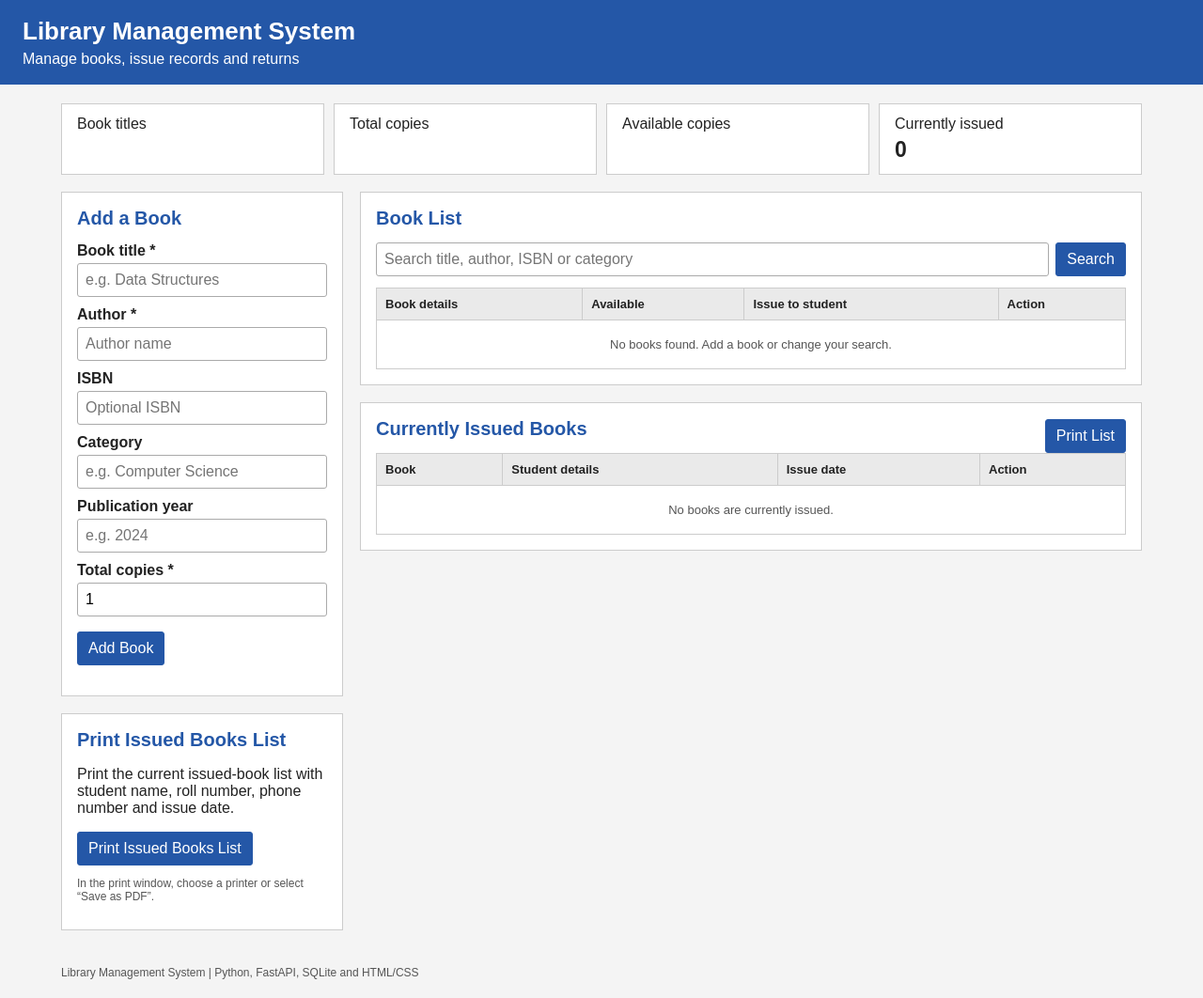
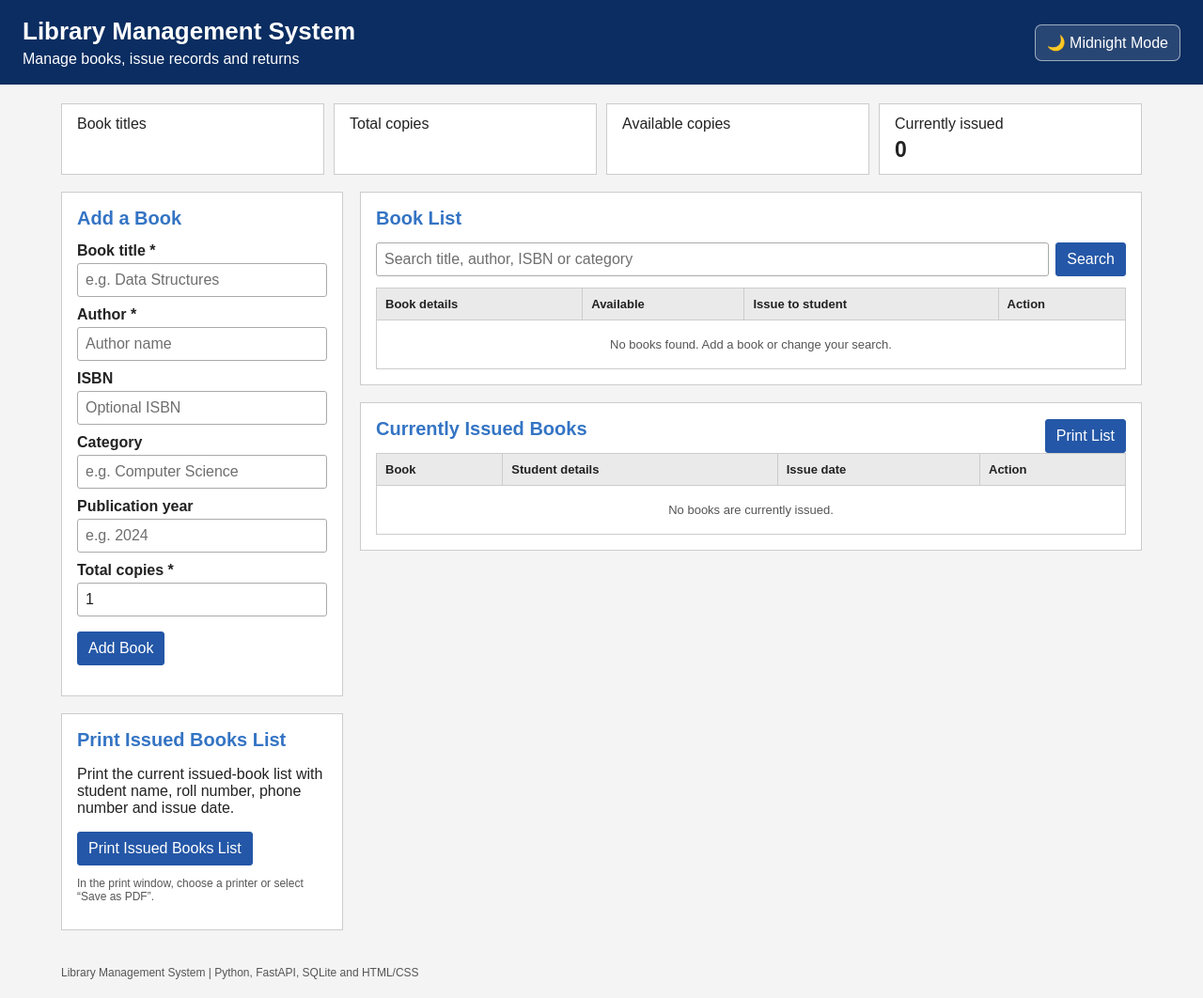
Before and after one commit to anonymous55315/final-project-of-library-management-, a FastAPI app: page / in a window 1280 px wide. Shown: the whole page at 94% size. Run offline with FastAPI, Linux system fonts and the light colour scheme.

Commit message:
Implement theme toggle for light and midnight modes
Added theme toggle functionality and updated styles for light and midnight modes.

```diff
--- a/templates/index.html
+++ b/templates/index.html
@@ -4,6 +4,16 @@
   <meta charset="utf-8">
   <link rel="icon" type="image/x-icon" href="/static/favicon.ico">
   <meta name="viewport" content="width=device-width, initial-scale=1">
+  <script>
+    (function () {
+      try {
+        const savedTheme = localStorage.getItem('library-theme');
+        if (savedTheme === 'midnight' || savedTheme === 'light') {
+          document.documentElement.setAttribute('data-theme', savedTheme);
+        }
+      } catch (_) { /* Theme storage may be unavailable; use the light default. */ }
+    })();
+  </script>
   <title>Library Management System</title>
   <style>
     body { font-family: Arial, sans-serif; margin: 0; background: #f4f4f4; color: #222; }
@@ -40,12 +50,85 @@
     @media (max-width: 800px) { .columns { grid-template-columns: 1fr; } }
     @media (max-width: 480px) { header { padding: 15px; } header h1 { font-size: 22px; } .search { flex-direction: column; } }
     @media print { body { background: white; } }
+
+    /* Theme variables: light mode remains the default. */
+    :root {
+      color-scheme: light;
+      --page: #f4f4f4;
+      --surface: #ffffff;
+      --surface-alt: #eaeaea;
+      --text: #222222;
+      --muted: #555555;
+      --border: #cccccc;
+      --field-border: #aaaaaa;
+      --primary: #2457a7;
+      --primary-hover: #194783;
+      --secondary-bg: #eeeeee;
+      --secondary-text: #222222;
+      --notice-bg: #e3f4e5;
+      --notice-border: #9ac99e;
+      --error-bg: #fde8e7;
+      --error-border: #e4a09b;
+    }
+    :root[data-theme="midnight"] {
+      color-scheme: dark;
+      --page: #071426;
+      --surface: #10233d;
+      --surface-alt: #1b3555;
+      --text: #e8f0ff;
+      --muted: #a9bad3;
+      --border: #294565;
+      --field-border: #456181;
+      --primary: #2878d7;
+      --primary-hover: #398ce9;
+      --secondary-bg: #233b59;
+      --secondary-text: #e8f0ff;
+      --notice-bg: #123b35;
+      --notice-border: #287a68;
+      --error-bg: #48272d;
+      --error-border: #9b515b;
+    }
+    body { background: var(--page); color: var(--text); transition: background-color .2s ease, color .2s ease; }
+    header { background: #0b2d61; display: flex; justify-content: space-between; align-items: center; gap: 16px; }
+    :root[data-theme="midnight"] header { background: #061b3b; border-bottom: 1px solid #24466f; }
+    main { color: var(--text); }
+    section, .stat { background: var(--surface); border-color: var(--border); color: var(--text); }
+    h2 { color: #3474c4; }
+    :root[data-theme="midnight"] h2 { color: #83baff; }
+    input { background: var(--surface); color: var(--text); border-color: var(--field-border); }
+    input::placeholder { color: var(--muted); opacity: .85; }
+    input:focus { outline: 2px solid var(--primary); outline-offset: 1px; }
+    button, .btn { background: var(--primary); border-color: var(--primary); }
+    button:hover, .btn:hover { background: var(--primary-hover); border-color: var(--primary-hover); }
+    .secondary { background: var(--secondary-bg); border-color: var(--border); color: var(--secondary-text); }
+    .secondary:hover { background: var(--surface-alt); }
+    .danger { background: #b3261e; border-color: #b3261e; }
+    .notice { background: var(--notice-bg); border-color: var(--notice-border); color: var(--text); }
+    .notice.err { background: var(--error-bg); border-color: var(--error-border); }
+    .muted, .small, footer { color: var(--muted); }
+    th { background: var(--surface-alt); color: var(--text); }
+    th, td { border-color: var(--border); }
+    .empty { color: var(--muted); }
+    #themeToggle { flex: 0 0 auto; white-space: nowrap; border: 1px solid rgba(255,255,255,.55); background: rgba(255,255,255,.12); color: #fff; border-radius: 7px; padding: 9px 12px; }
+    #themeToggle:hover { background: rgba(255,255,255,.22); }
+    @media (max-width: 480px) {
+      header { align-items: flex-start; }
+      #themeToggle { padding: 8px 9px; font-size: 13px; }
+    }
+    @media print {
+      :root, :root[data-theme="midnight"] { color-scheme: light; --page: #fff; --surface: #fff; --surface-alt: #eee; --text: #222; --muted: #555; --border: #ccc; }
+      body { background: #fff !important; color: #222 !important; }
+      #themeToggle { display: none !important; }
+    }
   </style>
 </head>
 <body>
 <header>
-  <h1>Library Management System</h1>
-  <p>Manage books, issue records and returns</p>
+  <div>
+    <h1>Library Management System</h1>
+    <p>Manage books, issue records and returns</p>
+  </div>
+  <button type="button" id="themeToggle" aria-label="Switch to midnight dark mode" aria-pressed="false">🌙 Midnight Mode</button>
 </header>
 <main>
   {% if msg %}<div class="notice {% if kind == 'err' %}err{% endif %}">{{ msg }}</div>{% endif %}
@@ -131,5 +214,27 @@
   </div>
   <footer>Library Management System | Python, FastAPI, SQLite and HTML/CSS</footer>
 </main>
+<script>
+  (function () {
+    const root = document.documentElement;
+    const toggle = document.getElementById('themeToggle');
+    if (!toggle) return;
+
+    function updateToggle() {
+      const isMidnight = root.getAttribute('data-theme') === 'midnight';
+      toggle.textContent = isMidnight ? '☀️ Light Mode' : '🌙 Midnight Mode';
+      toggle.setAttribute('aria-pressed', String(isMidnight));
+      toggle.setAttribute('aria-label', isMidnight ? 'Switch to light mode' : 'Switch to midnight dark mode');
+    }
+
+    updateToggle();
+    toggle.addEventListener('click', function () {
+      const nextTheme = root.getAttribute('data-theme') === 'midnight' ? 'light' : 'midnight';
+      root.setAttribute('data-theme', nextTheme);
+      try { localStorage.setItem('library-theme', nextTheme); } catch (_) { /* Theme still works for this page view. */ }
+      updateToggle();
+    });
+  })();
+</script>
 </body>
 </html>
```
